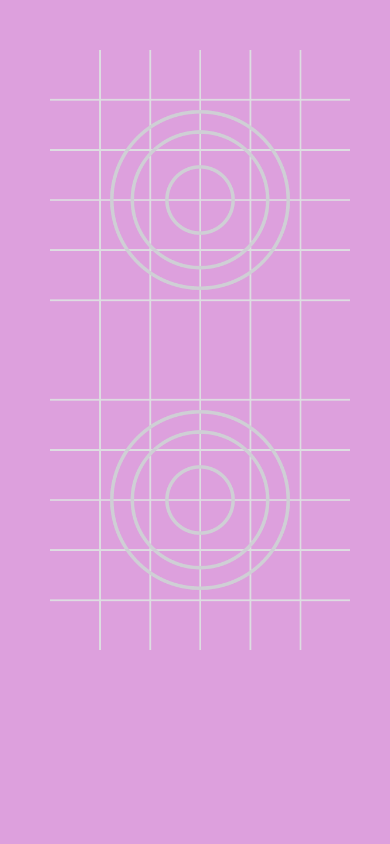
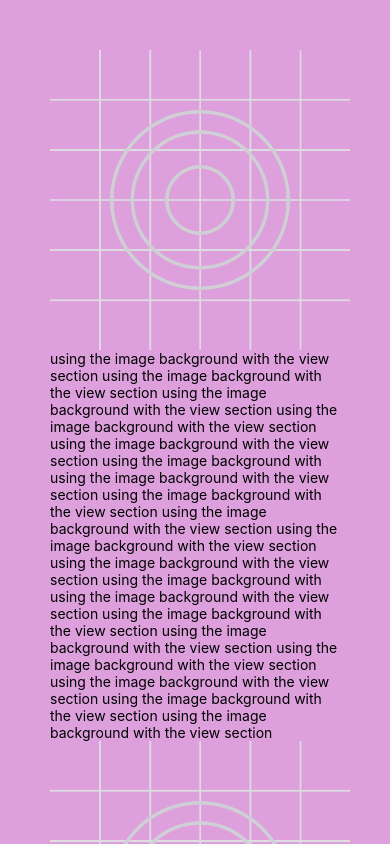
Before and after one commit to ZEUZ8/react-native-starter, a React Native app: screen / in a window 390 px wide. Shown: the top 844 px of the page. Built offline with nearby package versions, Linux system fonts and the light colour scheme.

Commit message:
Implemented ImageBackground and ScrollView components, covering two major native topics in this commit.

```diff
--- a/App.js
+++ b/App.js
@@ -1,13 +1,35 @@
-import { View,Image} from "react-native";
-const logoImg = require("./assets/adaptive-icon.png")
+import { View, Image, ImageBackground, Text, ScrollView } from "react-native";
+const logoImg = require("./assets/adaptive-icon.png");
 
-export default function App(){
+export default function App() {
   return (
-    <View style={{flex:1, backgroundColor:"plum",padding:50}}>
+    <View>
+      <ScrollView style={{ flex: 1, backgroundColor: "plum", padding: 50 }}>
       {/* <View style={{ width:200,height:200, backgroundColor:"lightblue"}}></View>
       <View style={{ width:200,height:200, backgroundColor:"lightgreen"}}></View> */}
-      <Image source={logoImg} style={{width:300, height:300}}/>
-      <Image source={logoImg} style={{width:300, height:300}}/>
+      {/* <Image source={logoImg} style={{width:300, height:300}}/> */}
+      <Image source={logoImg} style={{ width: 300, height: 300 }} />
+      <Text>
+        using the image background with the view section using the image
+        background with the view section using the image background with the
+        view section using the image background with the view section using the
+        image background with the view section using the image background with
+        using the image background with the view section using the image
+        background with the view section using the image background with the
+        view section using the image background with the view section using the
+        image background with the view section using the image background with
+        using the image background with the view section using the image
+        background with the view section using the image background with the
+        view section using the image background with the view section using the
+        image background with the view section using the image background with
+        the view section using the image background with the view section{" "}
+      </Text>
+
+      {/* <ImageBackground source={logoImg} style={{flex:1}}>
+        <Text>the who's ready to sacrifice himself for bringin the justice </Text>
+      </ImageBackground> */}
+      <Image source={logoImg} style={{ width: 300, height: 300 }} />
+    </ScrollView>
     </View>
-  )
+  );
 }
```
